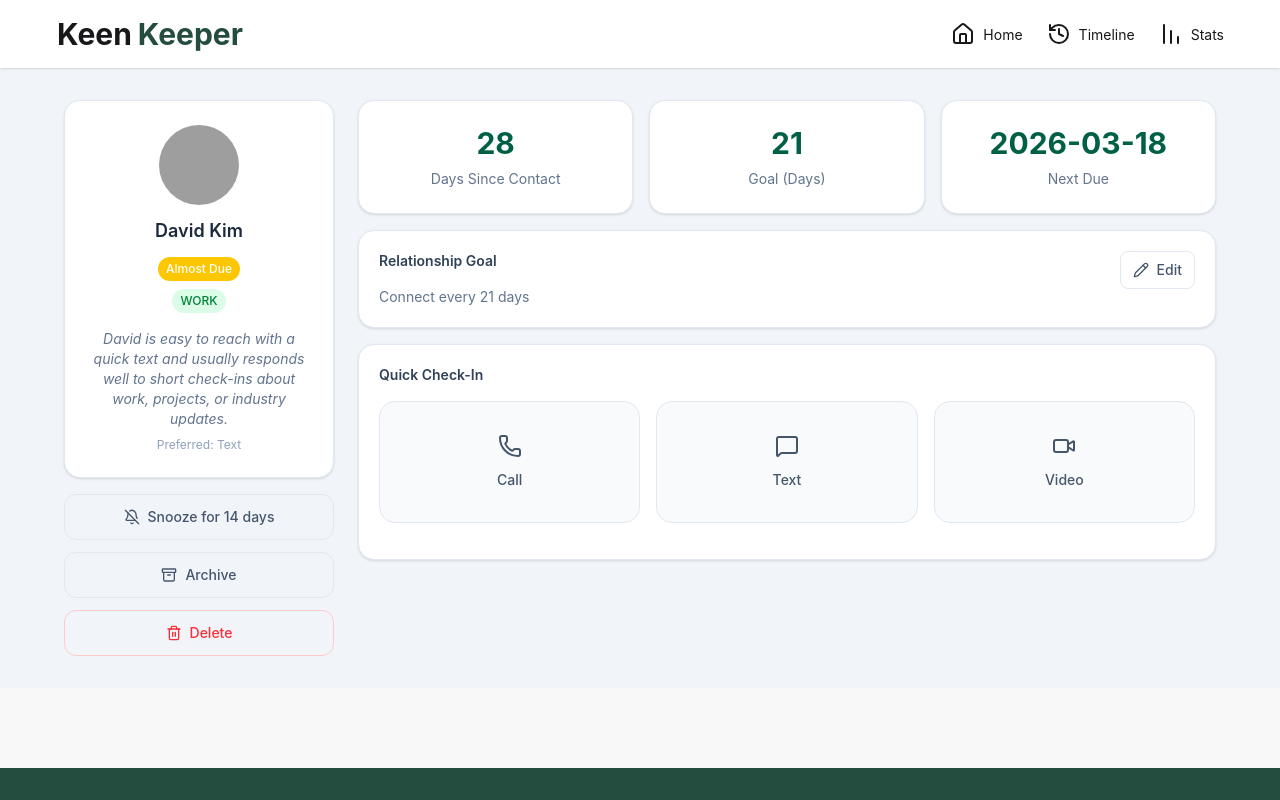
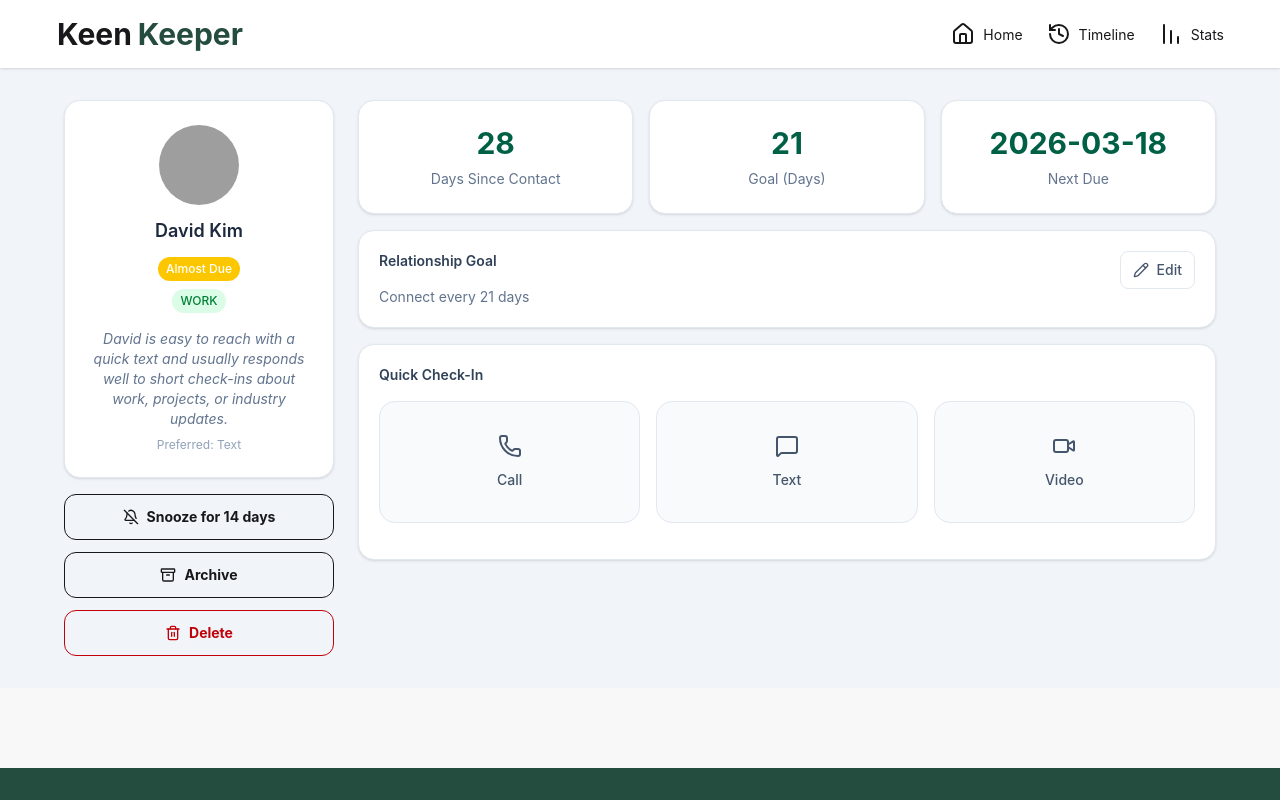
Before and after one commit to Ahnaf-Afif/my-assignment-07-latest, a Next.js app: page /Details/f001 in a window 1280 px wide. Shown: the top 800 px of the page. Built offline with nearby package versions, Linux system fonts and the light colour scheme; grey boxes are pictures that could not be loaded.

Commit message:
buttons fixed

```diff
--- a/src/components/Details/DetailsUi.jsx
+++ b/src/components/Details/DetailsUi.jsx
@@ -24,21 +24,6 @@ const statusColor = {
   "On Track": "bg-green-900 text-white",
   "Need Attention": "bg-red-500 text-white",
 };
-
-function SideButton({ icon: Icon, label, danger = false }) {
-  return (
-    <button
-      className={`flex w-full items-center justify-center gap-2 rounded-xl border px-4 py-3 text-sm font-medium ${
-        danger === true
-          ? "border-red-200 text-red-500 hover:bg-red-50"
-          : "border-slate-200 text-slate-600 hover:bg-slate-50"
-      }`}
-    >
-      <Icon className="h-4 w-4" />
-      <span>{label}</span>
-    </button>
-  );
-}
 
 export default function DetailsUi({ friend }) {
   const { setMessage } = useContext(MsgData);
@@ -133,12 +118,30 @@ export default function DetailsUi({ friend }) {
             </div>
 
             <div className="space-y-3">
-              <SideButton
-                icon={BellOff}
-                label={`Snooze for ${friend.actions.snoozeDays} days`}
-              />
-              <SideButton icon={Archive} label="Archive" />
-              <SideButton icon={Trash2} label="Delete" danger={true} />
+              <div>
+                <button
+                  className={`flex w-full items-center justify-center gap-2 rounded-xl border px-4 py-3 text-sm font-bold`}
+                >
+                  <BellOff className="h-4 w-4" />
+                  <span>Snooze for {friend.actions.snoozeDays} days</span>
+                </button>
+              </div>
+              <div>
+                <button
+                  className={`flex w-full items-center justify-center gap-2 rounded-xl border px-4 py-3 text-sm font-bold`}
+                >
+                  <Archive className="h-4 w-4" />
+                  <span>Archive</span>
+                </button>
+              </div>
+              <div>
+                <button
+                  className={`flex w-full items-center justify-center gap-2 rounded-xl border px-4 py-3 text-sm font-bold border-red-700 text-red-700`}
+                >
+                  <Trash2 className="h-4 w-4" />
+                  <span>Delete</span>
+                </button>
+              </div>
             </div>
           </div>
 
```
